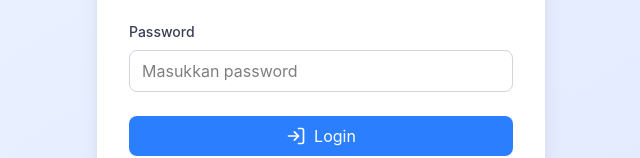
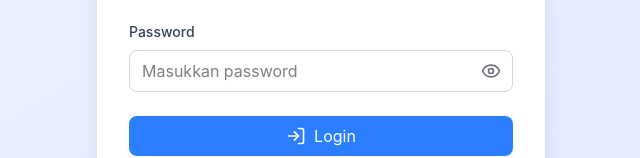
Before and after one commit to Azzerith/stock-dashboard, a React (Vite) app in the folder frontend/: page /login in a window 1280 px wide. Shown: the part 406-564 px from the top of the page, without its empty margins (319-959 px from the left). Built offline with nearby package versions, Linux system fonts and the light colour scheme; the HTML template or start-up script is replaced by a standard one.

Commit message:
feat: add login page component with authentication handling and form validation

```diff
--- a/frontend/src/pages/LoginPages.jsx
+++ b/frontend/src/pages/LoginPages.jsx
@@ -2,11 +2,12 @@
 import { useNavigate } from 'react-router-dom';
 import { useAuth } from '../context/AuthContext';
 import toast from 'react-hot-toast';
-import { Package, LogIn } from 'lucide-react';
+import { Package, LogIn, Eye, EyeOff } from 'lucide-react';
 
 function LoginPage() {
   const [username, setUsername] = useState('');
   const [password, setPassword] = useState('');
+  const [showPassword, setShowPassword] = useState(false);
   const [loading, setLoading] = useState(false);
   const { login } = useAuth();
   const navigate = useNavigate();
@@ -21,7 +22,7 @@
       toast.success('Login berhasil!');
       navigate('/');
     } else {
-      toast.error(result.error);
+      toast.error('Username atau password salah!');
     }
 
     setLoading(false);
@@ -58,14 +59,27 @@
               <label className="block text-sm font-medium text-gray-700 mb-2">
                 Password
               </label>
+              <div className="relative">
                 <input
-                type="password"
+                  type={showPassword ? "text" : "password"}
                   value={password}
                   onChange={(e) => setPassword(e.target.value)}
-                className="input-field"
+                  className="input-field w-full pr-10"
                   placeholder="Masukkan password"
                   required
                 />
+                <button
+                  type="button"
+                  onClick={() => setShowPassword(!showPassword)}
+                  className="absolute inset-y-0 right-0 pr-3 flex items-center text-gray-500 hover:text-gray-700"
+                >
+                  {showPassword ? (
+                    <EyeOff className="h-5 w-5" />
+                  ) : (
+                    <Eye className="h-5 w-5" />
+                  )}
+                </button>
+              </div>
             </div>
 
             <button
```
Lines whose indentation alone changed are shown as unchanged.
